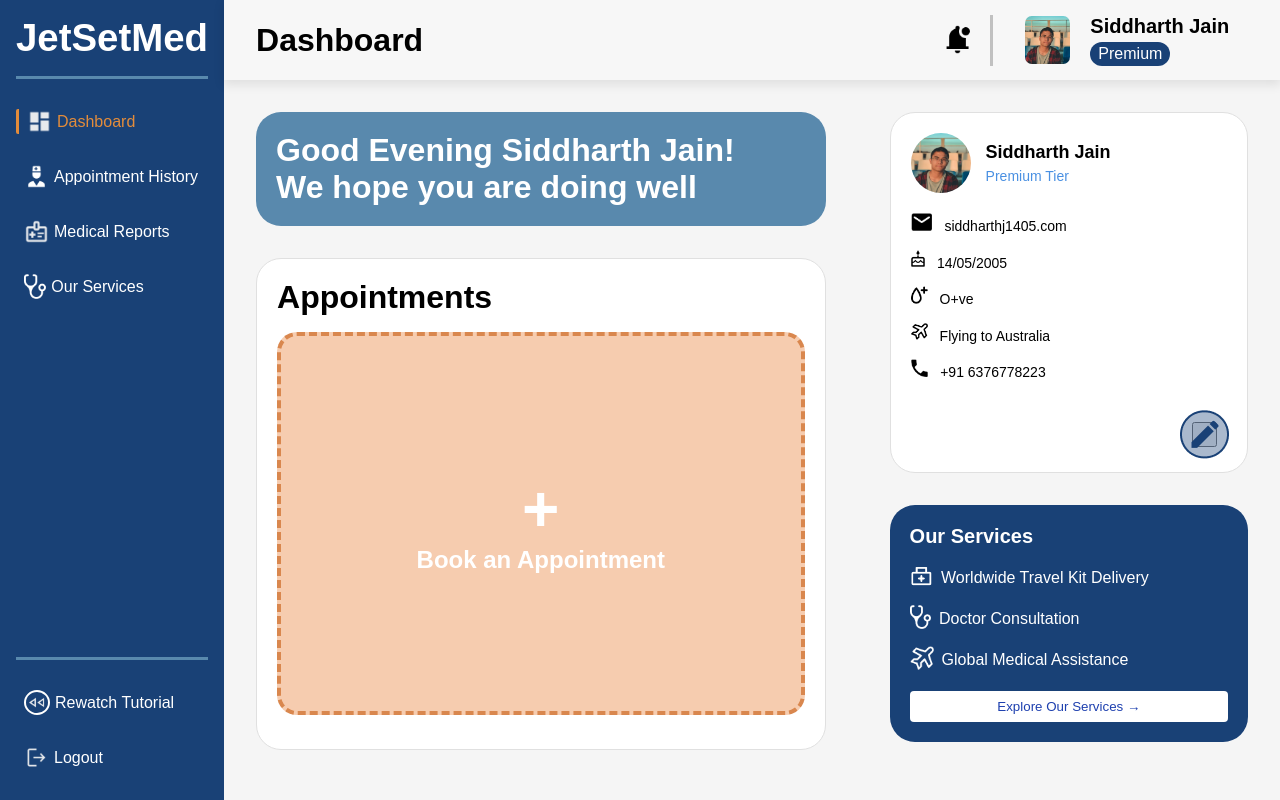
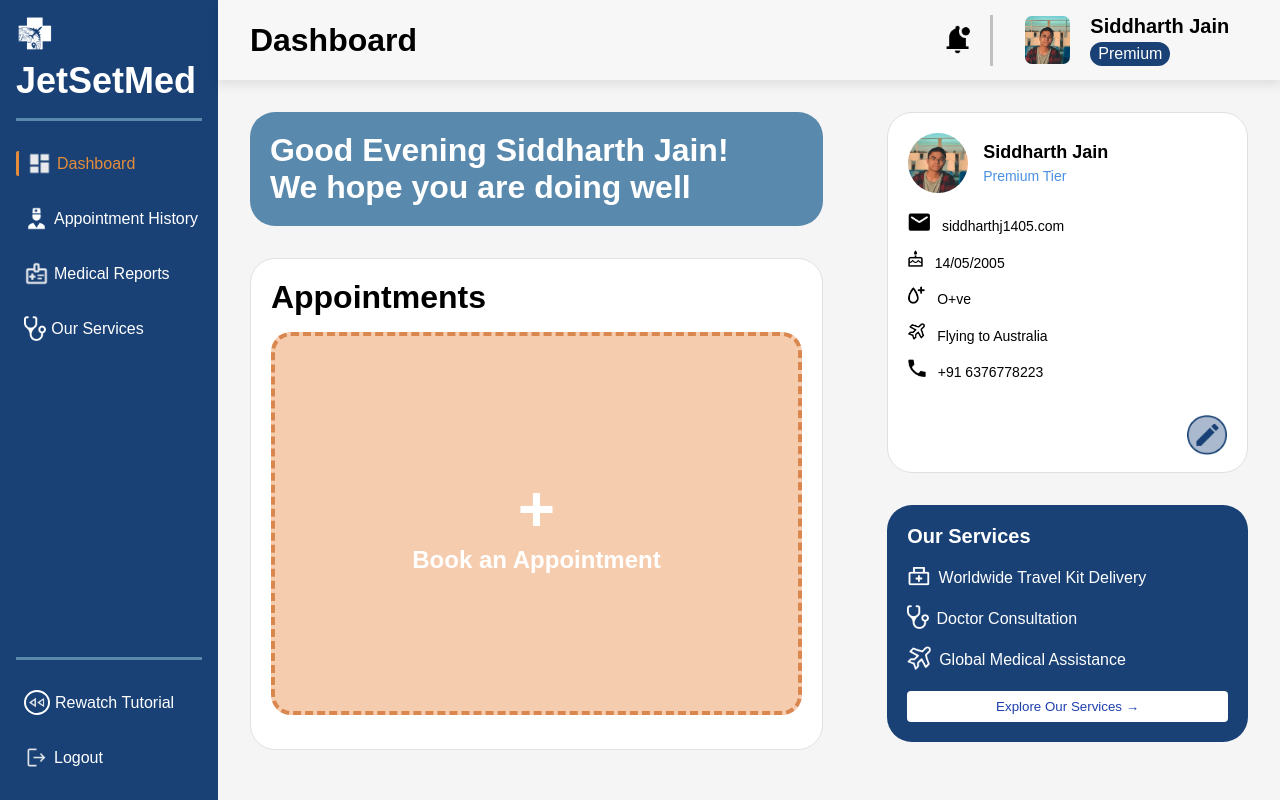
Before and after one commit to affangitty/JetSetMed, a React (Vite) app: page / in a window 1280 px wide. Built offline with nearby package versions, Linux system fonts and the light colour scheme.

Commit message:
fix : modify dashboard icon

```diff
--- a/src/Components/UserCard/UserCard.css
+++ b/src/Components/UserCard/UserCard.css
@@ -46,10 +46,10 @@
 
 .user-editButton {
   position: absolute;
-  bottom: 25px;
-  right: 30px;
-  width: 25px;
-  height: 25px;
+  bottom: 17px;
+  right: 20px;
+  width: 40px;
+  height: 40px;
   display: flex;
   align-items: center;
   justify-content: center;
--- a/src/Components/UserCard/UserCard.jsx
+++ b/src/Components/UserCard/UserCard.jsx
@@ -50,7 +50,7 @@ const UserCard = () => {
           {userData.phone}
         </p>
       </div>
-      <button className="user-editButton"><img src= {edit} /></button>
+      <img src= {edit} className="user-editButton"/>
     </div>
   );
 };
--- a/src/Utilities/Sidebar/Sidebar.css
+++ b/src/Utilities/Sidebar/Sidebar.css
@@ -40,8 +40,12 @@
   align-items: center;
   justify-content: center;
   width: 100%;
-  font-size: 1.2rem;
+  font-size: 1.125rem;
   margin-bottom: 1rem;
+}
+
+.logo>h1>img{
+  height: 2.2rem;
 }
 
 .rewind-logo {
--- a/src/Utilities/Sidebar/Sidebar.jsx
+++ b/src/Utilities/Sidebar/Sidebar.jsx
@@ -1,6 +1,7 @@
 import React from "react";
 import { NavLink } from "react-router-dom";
 import "./Sidebar.css";
+import logo from "../../../public/Images/Icons/LOGO.png"
 
 const Sidebar = () => {
   const sidebarLinksTop = [
@@ -36,7 +37,7 @@ const Sidebar = () => {
     <div className="sidebar">
       <div className="sidebar-top">
         <div className="logo">
-          <h1>JetSetMed</h1>
+          <h1><img src={logo} />JetSetMed</h1>
         </div>
         <div className="horizontal-line"></div>
         <ul className="sidebar-links">
```
Also changed, not shown: public/Images/Icons/LOGO.png (added).
